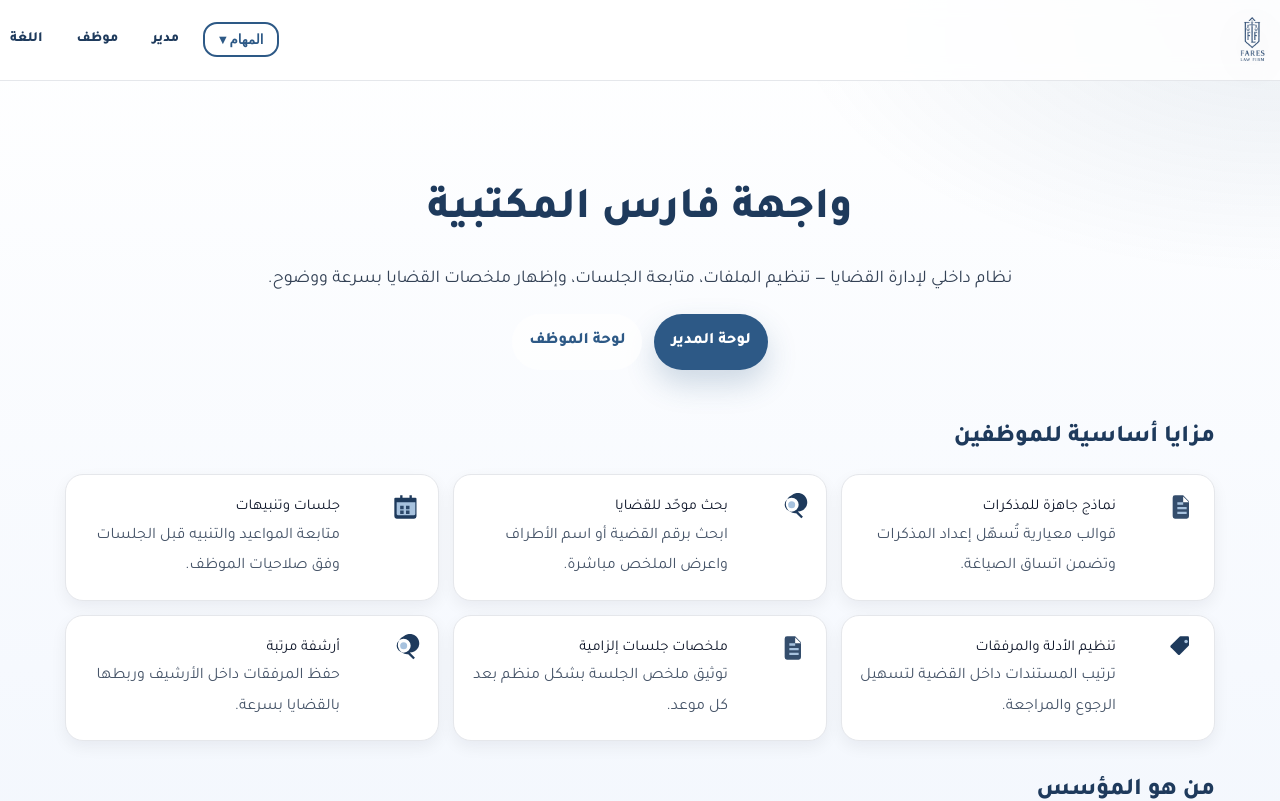
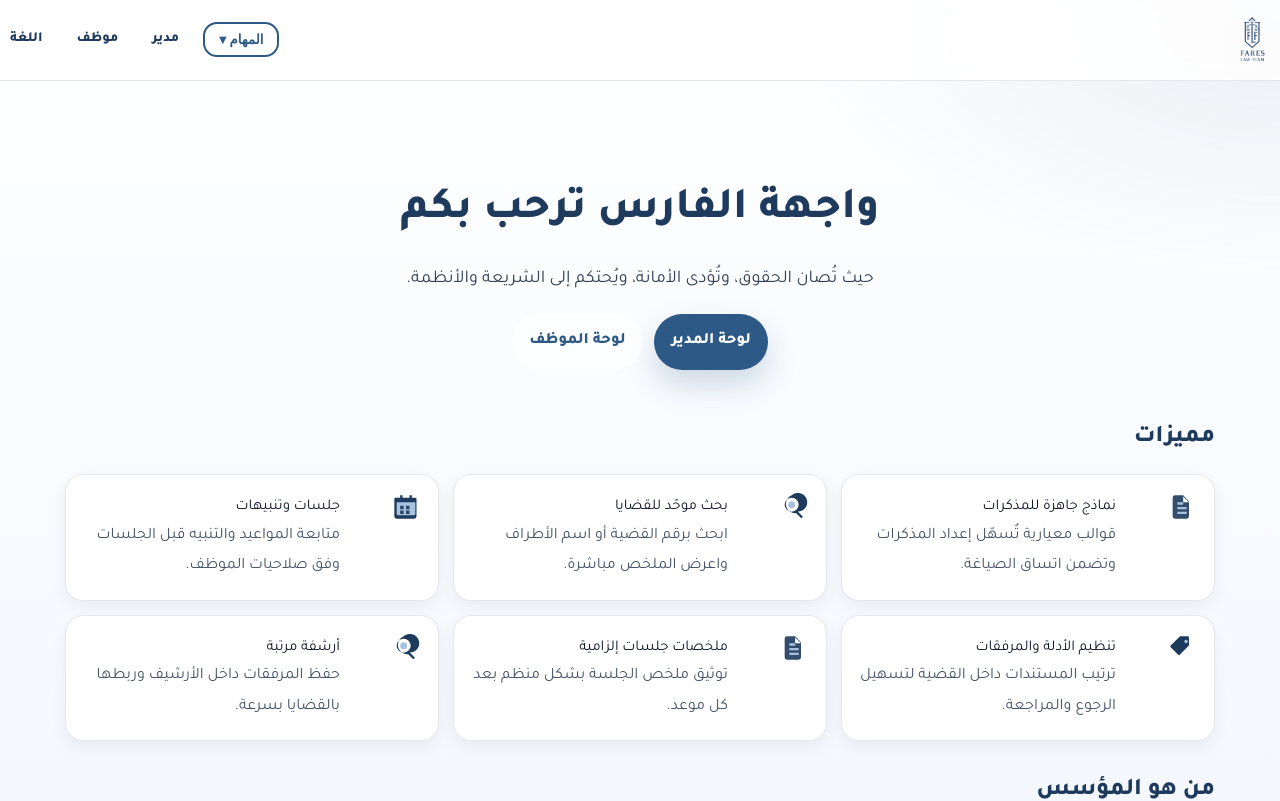
Before and after one commit to re87-cpu/faris-smart, a React (Vite) app: page / in a window 1280 px wide. Shown: the top 801 px of the page. Built offline with nearby package versions, Linux system fonts and the light colour scheme; no server answers.

Commit message:
chore: update frontend

```diff
--- a/src/LandingPage.jsx
+++ b/src/LandingPage.jsx
@@ -78,10 +78,10 @@
 
       {/* الترحيب */}
       <section className="q-hero reveal">
-        <h1 className="q-h1">واجهة فارس المكتبية</h1>
+        <h1 className="q-h1">واجهة الفارس ترحب بكم
+</h1>
         <p className="q-sub">
-          نظام داخلي لإدارة القضايا — تنظيم الملفات، متابعة الجلسات، وإظهار ملخصات القضايا بسرعة ووضوح.
-        </p>
+حيث تُصان الحقوق، وتُؤدى الأمانة، ويُحتكم إلى الشريعة والأنظمة.</p>
         <div className="q-actions">
           <Link className="q-btn q-primary" to="/dashboard-admin">لوحة المدير</Link>
           <Link className="q-btn q-outline" to="/dashboard-staff">لوحة الموظف</Link>
@@ -91,7 +91,7 @@
       <main className="q-container">
         {/* مميزات للموظفين */}
         <section className="q-sec reveal">
-          <h2 className="q-sec-title">مزايا أساسية للموظفين</h2>
+          <h2 className="q-sec-title"> مميزات</h2>
           <div className="q-feats">
             {[
               { icon: <IconDoc />, title: "نماذج جاهزة للمذكرات", desc: "قوالب معيارية تُسهّل إعداد المذكرات وتضمن اتساق الصياغة." },
--- a/src/pages/Home.jsx
+++ b/src/pages/Home.jsx
@@ -6,9 +6,9 @@
       {/* Hero */}
       <section className="hero section">
         <div className="container">
-          <h1 className="h1">شركة الفارس ترحب بكم</h1>
+          <h1 className="h1">واجهة الفارس ترحب بكم</h1>
           <p className="muted" style={{marginBottom: 18}}>
-            واجهة الفارس الذكية لإدارة القضايا القانونية — تصميم رسمي بسيط على نمط "قانونية".
+           حيث تُصان الحقوق، وتُؤدى الأمانة، ويُحتكم إلى الشريعة والأنظمة.
           </p>
 
           {/* البحث الشامل */}
@@ -43,7 +43,7 @@
       {/* مميزات متقدمة للموظفين */}
       <section className="section">
         <div className="container">
-          <h2 className="h2">مميزات متقدمة للموظفين</h2>
+          <h2 className="h2">المميزات  </h2>
           <div className="grid grid-4">
             <div className="card"><b>قوالب قانونية ذكية</b><div className="muted">عقود/مذكرات/مرافعات بمتغيّرات جاهزة</div></div>
             <div className="card"><b>ملخص الجلسة إلزامي</b><div className="muted">لا تُغلق الجلسة قبل كتابة الملخّص</div></div>
--- a/src/pages/auth/Login.jsx
+++ b/src/pages/auth/Login.jsx
@@ -73,7 +73,7 @@
             <div className="auth-logo" aria-label="شعار">
               <img src="/logo.png" alt="شعار واجهة الفارس الذكية" />
             </div>
-            <div className="auth-title">واجهة الفارس الذكية</div>
+            <div className="auth-title">واجهة فارس  </div>
             <div className="auth-subtitle">تسجيل الدخول</div>
           </div>
 
```
